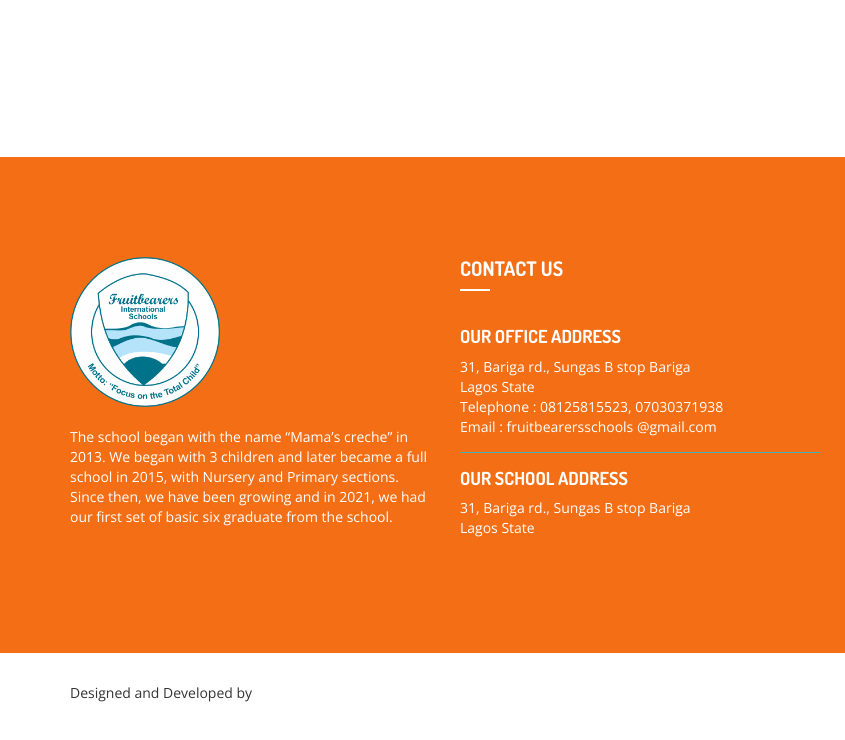
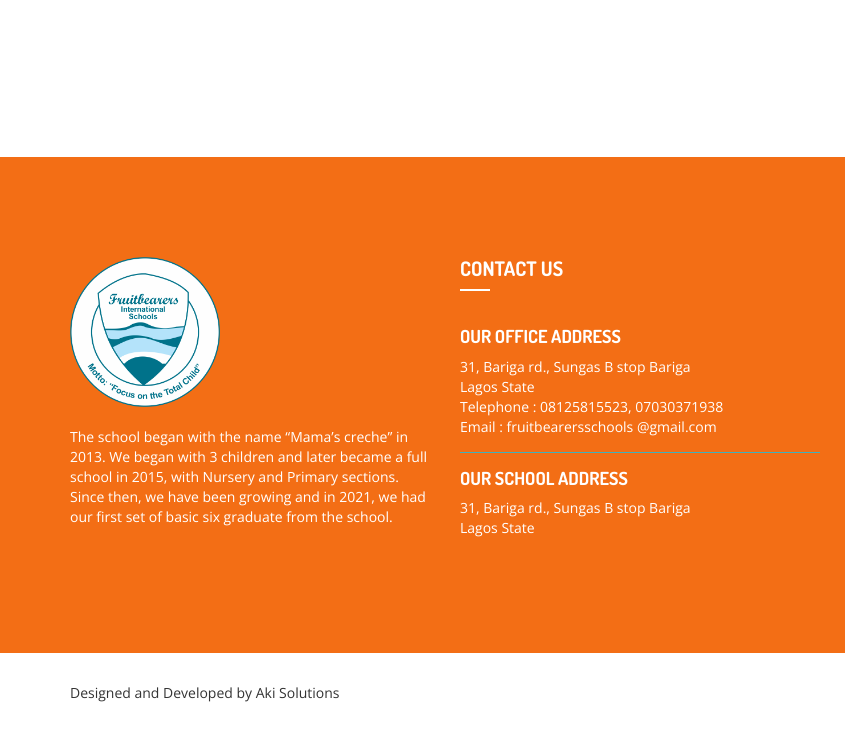
Before and after one commit to tech-teni/fruitbears, a plain HTML site: page index.html in a window 1280 px wide. Shown: the part 5191-5931 px from the top of the page, 0-845 px from the left. Drawn offline with nearby package versions, Linux system fonts and the light colour scheme.

Commit message:
first commit

```diff
--- a/index.html
+++ b/index.html
@@ -971,20 +971,20 @@
 
             <!-- COPYRIGHT START
             ============================================= -->
-            <div id="copyright">
+            <div id="copyright" >
                 <div class="container">
                     <div class="row">
                         <!-- Copyright Text Start -->
                         <div class="copyright-text col-md-6">
                             <p>Designed and Developed by <a href="https://akisolutions.com.ng/" rel="nofollow"
-                                target="_blank"> Aki Solutions</a></p>
+                                target="_blank" style="color: #333;"> Aki Solutions</a></p>
                         </div>
                         <!-- Copyright Text End -->
 
                         <!-- Social LInks Start -->
                         <div class="social-links col-md-6">
                             <ul class="no-padding">
-                                <li><a href="https://www.facebook.com/godsornamentschool" target="_blank"><i class="fa fa-facebook"></i></a></li>
+                                <li> <a href="https://www.facebook.com/godsornamentschool" target="_blank"><i class="fa fa-facebook"></i></a></li>
                                 <!-- <li><a href="http://twitter.com" target="_blank"><i class="fa fa-twitter"></i></a></li>
                                 <li><a href="http://tumblr.com" target="_blank"><i class="fa fa-tumblr"></i></a></li>
                                 <li><a href="http://vimeo.com" target="_blank"><i class="fa fa-vimeo"></i></a></li>
```
